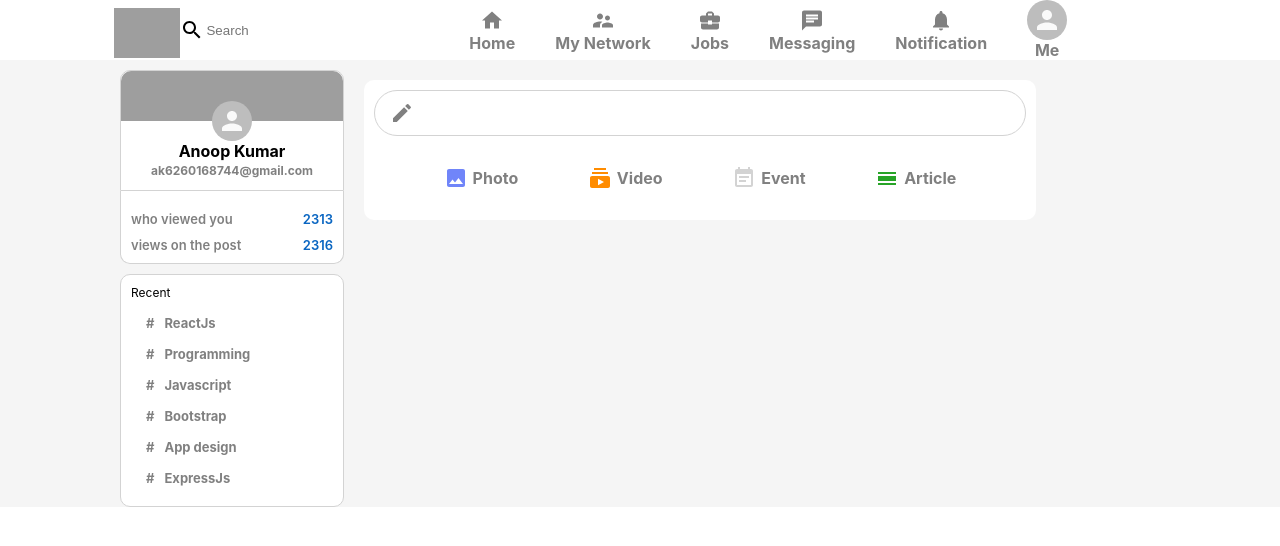
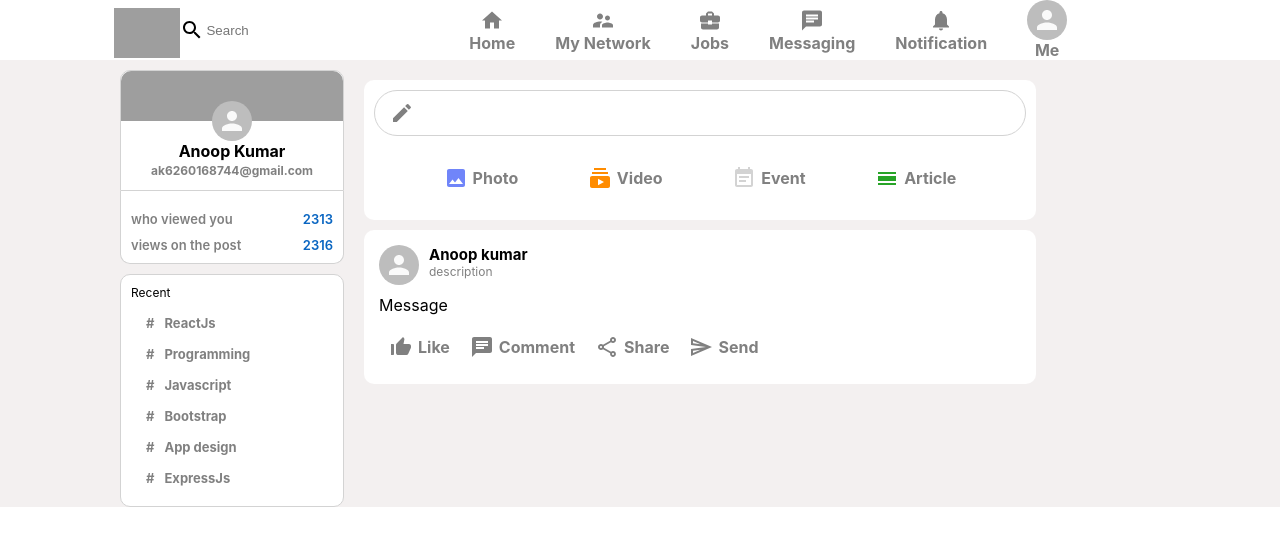
Before and after one commit to mr-clover001/linkedin-clone, a React (Create React App) app: page / in a window 1280 px wide. Shown: the top 546 px of the page. Built offline with nearby package versions, Linux system fonts and the light colour scheme; grey boxes are pictures that could not be loaded.

Commit message:
post part

```diff
--- a/package.json
+++ b/package.json
@@ -11,6 +11,7 @@
     "@testing-library/user-event": "^13.5.0",
     "react": "^17.0.2",
     "react-dom": "^17.0.2",
+    "react-redux": "^7.2.6",
     "react-scripts": "5.0.0",
     "web-vitals": "^2.1.4"
   },
--- a/src/App.css
+++ b/src/App.css
@@ -5,5 +5,5 @@
 
 .app_body {
   display: flex;
-  background-color: whitesmoke;
+  background-color: rgba(238, 235, 235, 0.712);
 }
--- a/src/Feed.js
+++ b/src/Feed.js
@@ -1,5 +1,6 @@
 import React from "react";
 import "./Feed.css";
+import Posts from "./Posts";
 import CreateIcon from "@material-ui/icons/Create";
 import InputOption from "./InputOption";
 import ImageIcon from "@material-ui/icons/Image";
@@ -29,6 +30,7 @@ function Feed() {
           />
         </div>
       </div>
+      <Posts />
     </div>
   );
 }
--- /dev/null
+++ b/src/Posts.css
@@ -0,0 +1,33 @@
+.post {
+  background-color: white;
+  border-radius: 10px;
+  padding: 15px;
+  margin-top: 10px;
+}
+
+.post_header {
+  display: flex;
+  margin-bottom: 10px;
+}
+
+.post_info {
+  margin-left: 10px;
+}
+
+.post_info > p {
+  font-size: 12px;
+  color: gray;
+}
+
+.post_body {
+  overflow-wrap: anywhere;
+}
+
+.post_info > h2 {
+  font-size: 15px;
+}
+
+.post_button {
+  display: flex;
+  align-items: center;
+}
--- /dev/null
+++ b/src/Posts.js
@@ -0,0 +1,33 @@
+import React from "react";
+import "./Posts.css";
+import { Avatar } from "@material-ui/core";
+import InputOption from "./InputOption";
+import ThumbUpAltIcon from "@material-ui/icons/ThumbUpAlt";
+import ChatIcon from "@material-ui/icons/Chat";
+import ShareOutlined from "@material-ui/icons/ShareOutlined";
+import SendOutlined from "@material-ui/icons/SendOutlined";
+
+function Posts() {
+  return (
+    <div className="post">
+      <div className="post_header">
+        <Avatar />
+        <div className="post_info">
+          <h2>Anoop kumar</h2>
+          <p>description</p>
+        </div>
+      </div>
+      <div className="post_body">
+        <p>Message</p>
+      </div>
+      <div className="post_button">
+        <InputOption Icon={ThumbUpAltIcon} title="Like" color="gray" />
+        <InputOption Icon={ChatIcon} title="Comment" color="gray" />
+        <InputOption Icon={ShareOutlined} title="Share" color="gray" />
+        <InputOption Icon={SendOutlined} title="Send" color="gray" />
+      </div>
+    </div>
+  );
+}
+
+export default Posts;
```
Also changed, not shown: src/firebase.js (added, +19 -0 lines), 1 other file (tests, documents, lock files or other folders).
